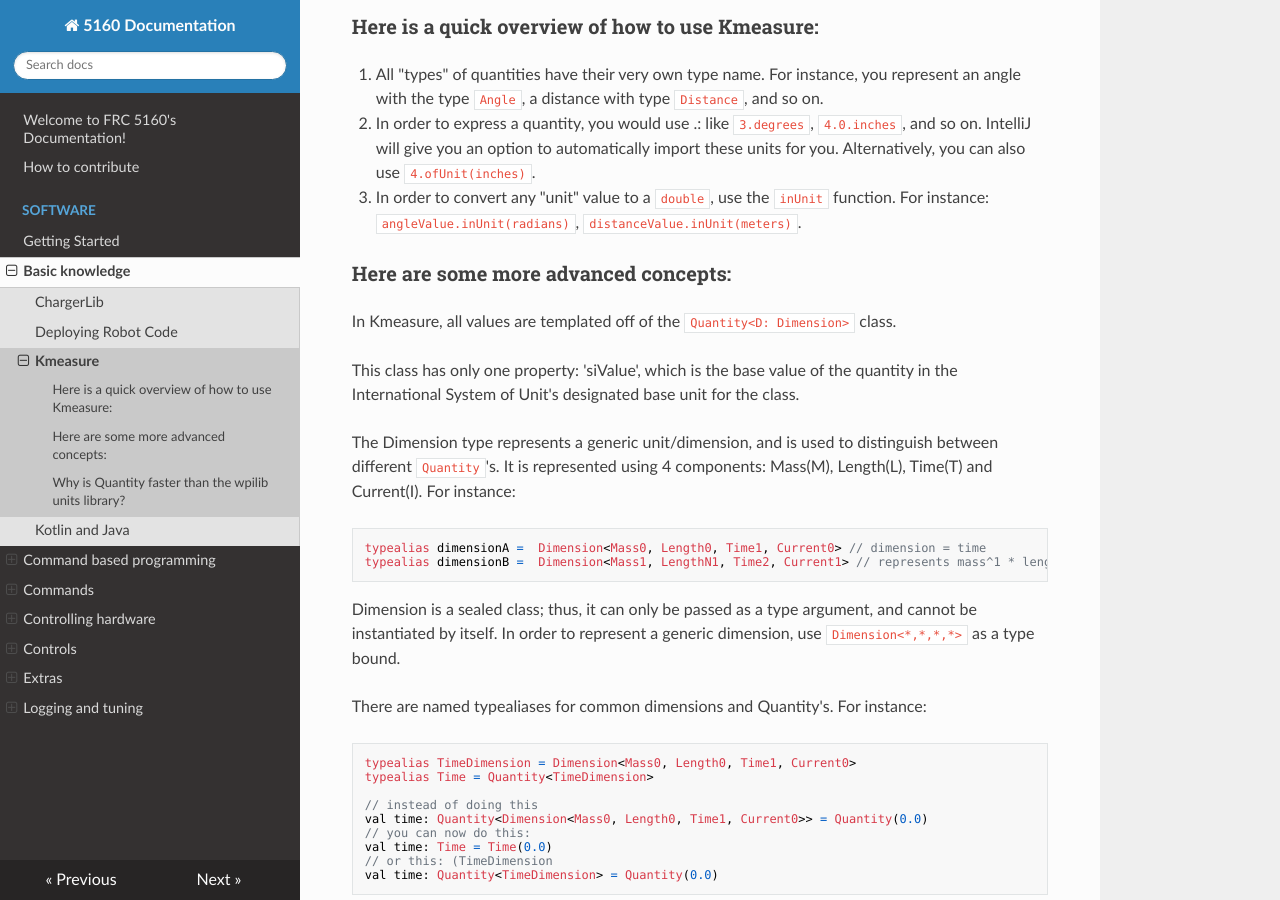
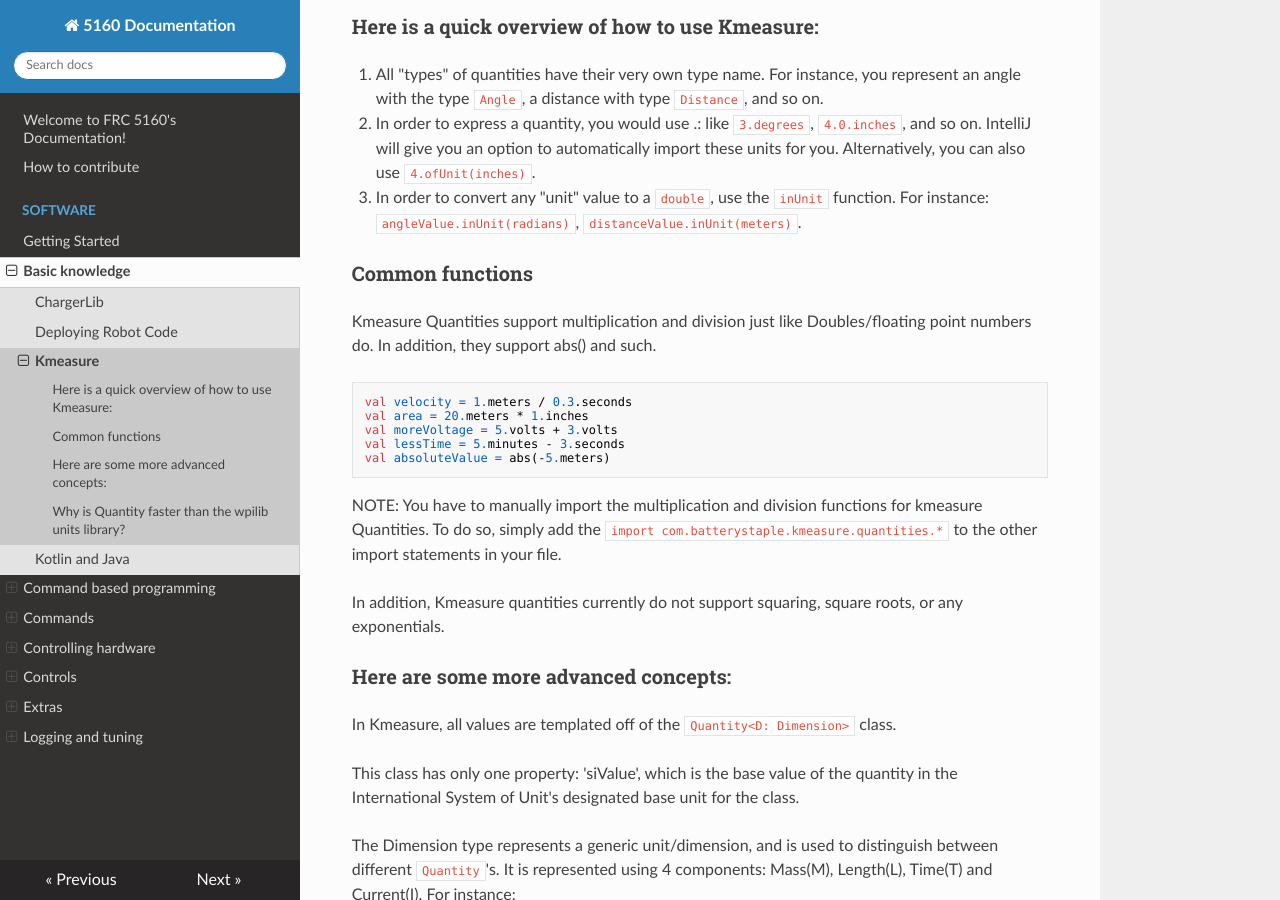
Before and after one commit to frc-5160-the-chargers/5160-docs, an MkDocs documentation site: the page built from docs/software/basic-knowledge/kmeasure.md, in a window 1280 px wide and 900 px high, scrolled down 315 px. Built offline with MkDocs 1.6.1, drawn with Linux system fonts in a browser that asks for light colours; nearby versions of some CDN libraries.

Commit message:
Kmeasure update

````diff
--- a/docs/software/basic-knowledge/kmeasure.md
+++ b/docs/software/basic-knowledge/kmeasure.md
@@ -18,6 +18,26 @@ import these units for you. Alternatively, you can also use ```4.ofUnit(inches)`
 3. In order to convert any "unit" value to a ```double```, use the ```inUnit``` function.
 For instance: ```angleValue.inUnit(radians)```, ```distanceValue.inUnit(meters)```.
 
+### Common functions
+
+Kmeasure Quantities support multiplication and division just like
+Doubles/floating point numbers do. In addition, they support abs()
+and such.
+
+```
+val velocity = 1.meters / 0.3.seconds
+val area = 20.meters * 1.inches
+val moreVoltage = 5.volts + 3.volts
+val lessTime = 5.minutes - 3.seconds
+val absoluteValue = abs(-5.meters)
+```
+
+NOTE: You have to manually import the multiplication and division functions
+for kmeasure Quantities. To do so, simply add the ```import com.batterystaple.kmeasure.quantities.*```
+to the other import statements in your file.
+
+In addition, Kmeasure quantities currently do not support squaring, square roots,
+or any exponentials.
 
 ### Here are some more advanced concepts:
 
````
